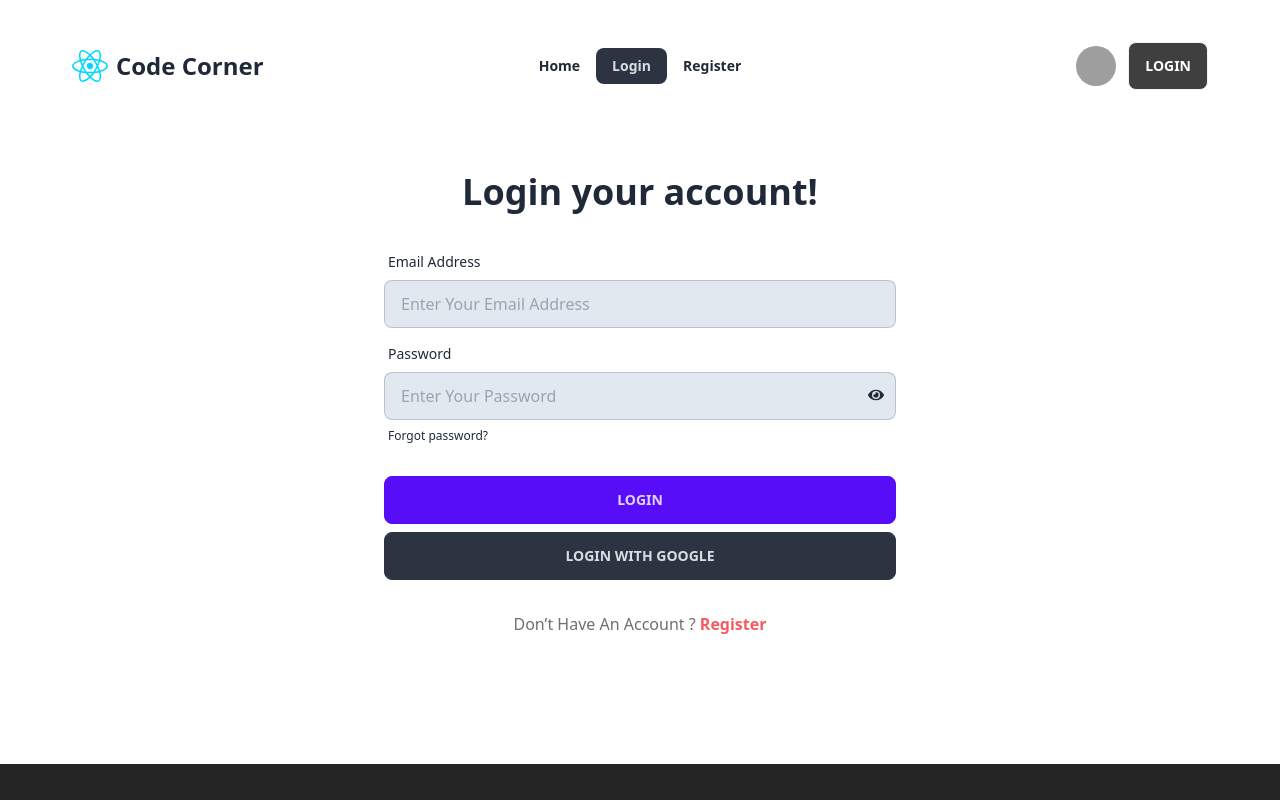
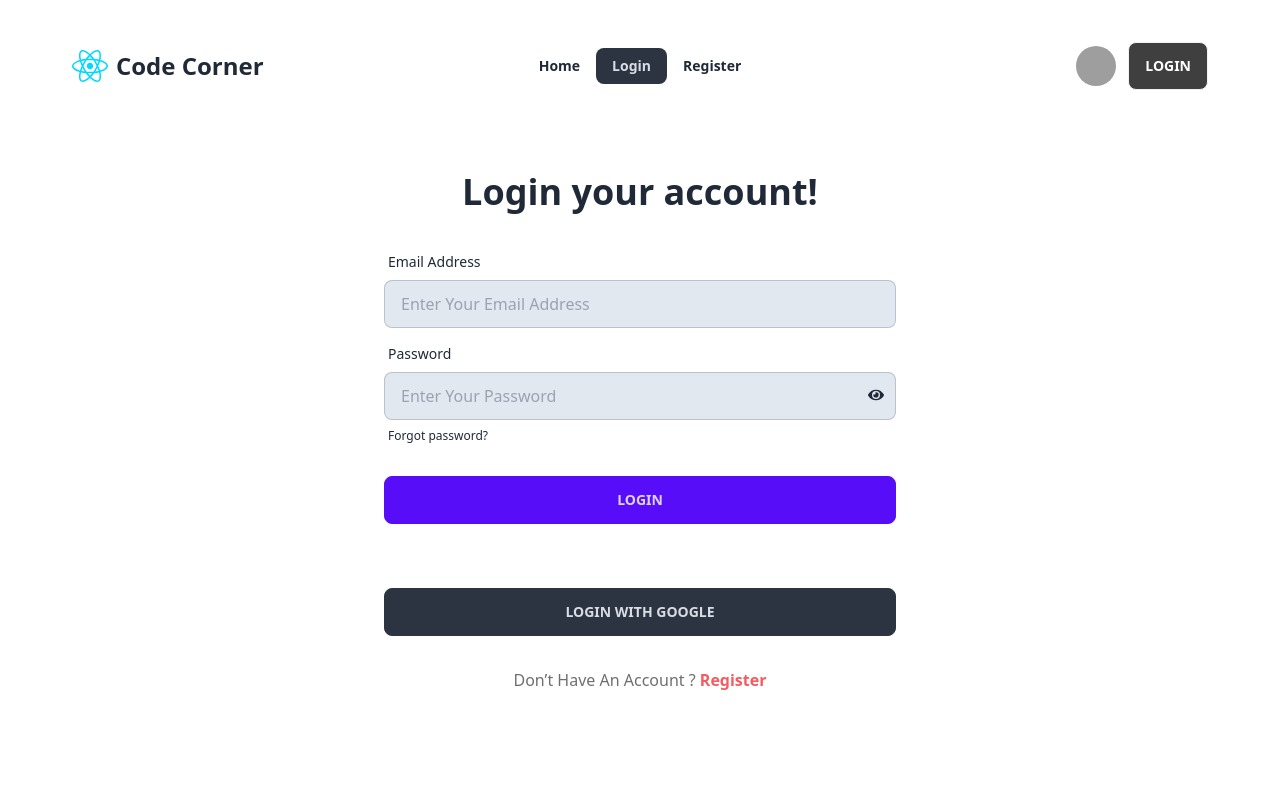
Before and after one commit to Jihad-24/code-corner, a React (Vite) app: page /login in a window 1280 px wide. Shown: the top 800 px of the page. Built offline with nearby package versions, Linux system fonts and the light colour scheme; no server answers; grey boxes are pictures that could not be loaded.

Commit message:
login button

```diff
--- a/src/pages/Login/Login.jsx
+++ b/src/pages/Login/Login.jsx
@@ -114,9 +114,12 @@ const Login = () => {
                         <button className="btn btn-primary">Login</button>
 
                     </div>
-                    <button onClick={handleGoogleSignIn} className="btn btn-neutral">Login With Google</button>
 
                 </form>
+                <div className="card-body md:w-3/4 lg:w-1/2 mx-auto">
+
+                    <button onClick={handleGoogleSignIn} className="btn btn-neutral">Login With Google</button>
+                </div>
                 <p className="text-center text-[#706F6F] font-medium">Don’t Have An Account ?
                     <Link to={"/register"} className="text-[#F75B5F] font-bold"> Register</Link> </p>
             </div>
```
